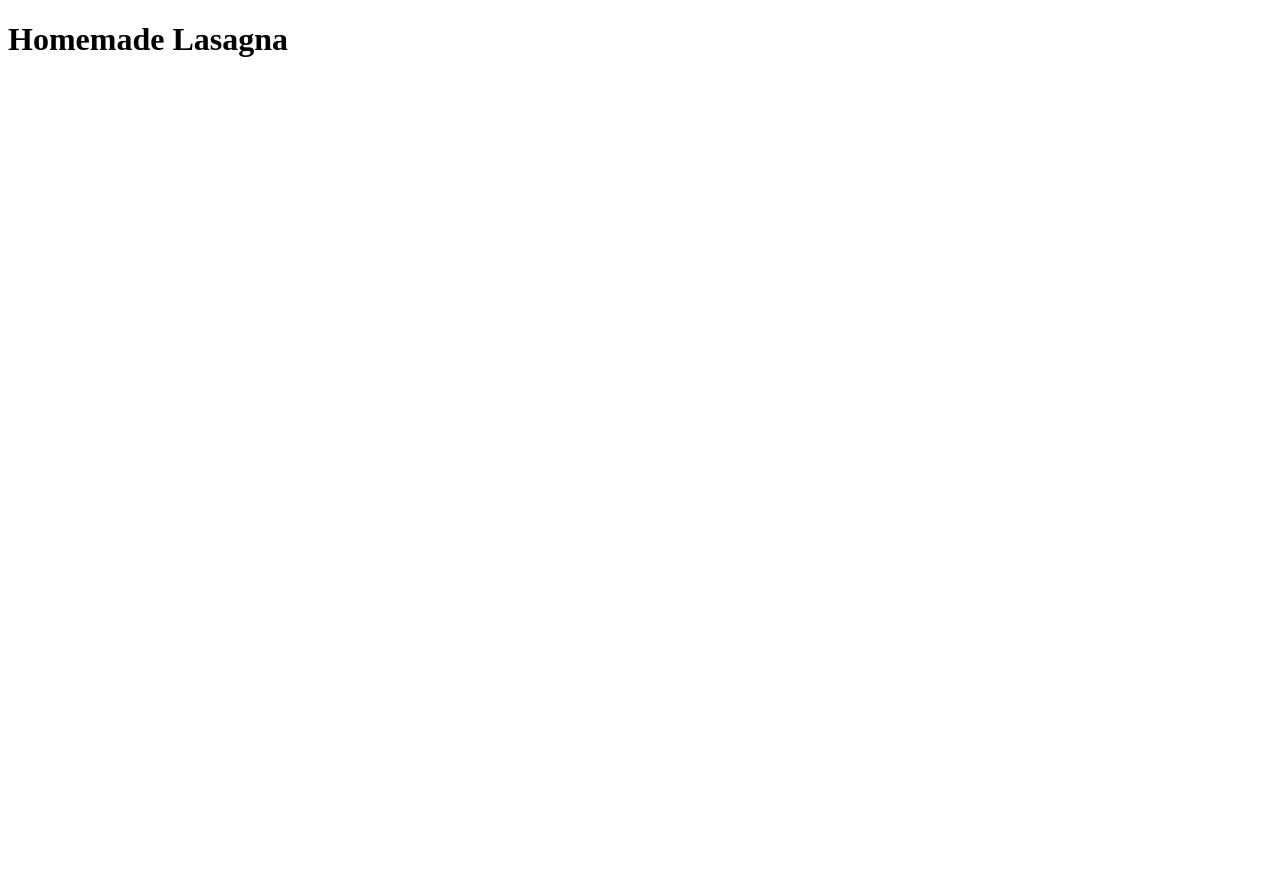
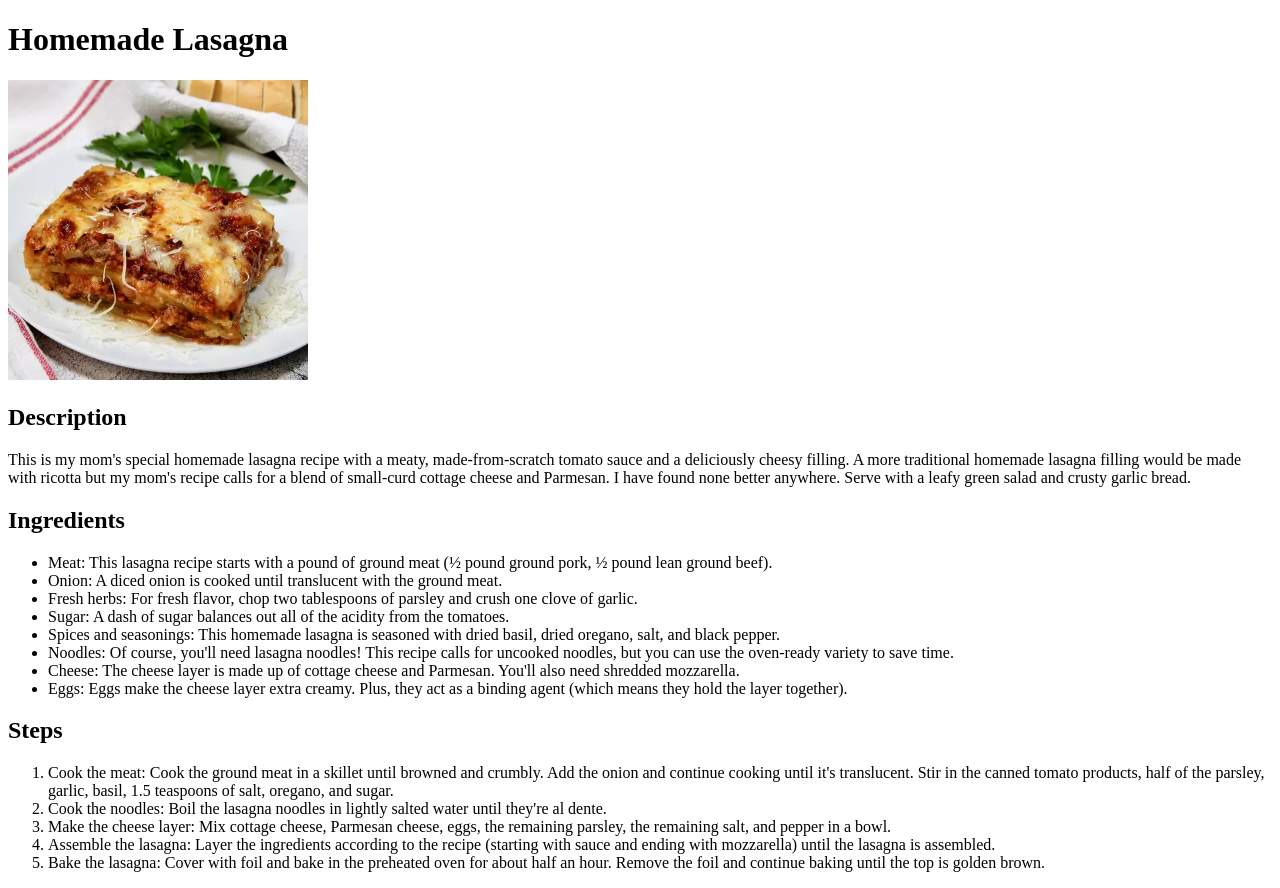
Before and after one commit to Anorakei/Odin-Recipes, a plain HTML site: page recipes/homemade-lasagna.html in a window 1280 px wide. Before the commit the page ends 800 px from the top, so only its background shows below. Drawn offline with Linux system fonts and the light colour scheme.

Commit message:
ADD CONTENTS ON A RECIPE PAGE

```diff
--- a/recipes/homemade-lasagna.html
+++ b/recipes/homemade-lasagna.html
@@ -1,10 +1,32 @@
 <!DOCTYPE html>
-<html lang="en">
-    <head>
+<html>
+    <head lang="en">
         <meta charset="UTF-8">
         <title>Homemade Lasagna</title>
     </head>
     <body>
         <h1>Homemade Lasagna</h1>
+        <img src="../images/homemade_lasagna.webp" alt="A homemade lasagna with corianders and cheese on a plate" height="300" />
+        <h2>Description</h2>
+        <p>This is my mom's special homemade lasagna recipe with a meaty, made-from-scratch tomato sauce and a deliciously cheesy filling. A more traditional homemade lasagna filling would be made with ricotta but my mom's recipe calls for a blend of small-curd cottage cheese and Parmesan. I have found none better anywhere. Serve with a leafy green salad and crusty garlic bread.</p>
+        <h2>Ingredients</h2>
+        <ul>
+            <li>Meat: This lasagna recipe starts with a pound of ground meat (½ pound ground pork, ½ pound lean ground beef).</li>
+            <li>Onion: A diced onion is cooked until translucent with the ground meat.</li>
+            <li>Fresh herbs: For fresh flavor, chop two tablespoons of parsley and crush one clove of garlic.</li>
+            <li>Sugar: A dash of sugar balances out all of the acidity from the tomatoes.</li>
+            <li>Spices and seasonings: This homemade lasagna is seasoned with dried basil, dried oregano, salt, and black pepper.</li>
+            <li>Noodles: Of course, you'll need lasagna noodles! This recipe calls for uncooked noodles, but you can use the oven-ready variety to save time.</li>
+            <li>Cheese: The cheese layer is made up of cottage cheese and Parmesan. You'll also need shredded mozzarella.</li>
+            <li>Eggs: Eggs make the cheese layer extra creamy. Plus, they act as a binding agent (which means they hold the layer together).</li>
+        </ul>
+        <h2>Steps</h2>
+        <ol>
+            <li>Cook the meat: Cook the ground meat in a skillet until browned and crumbly. Add the onion and continue cooking until it's translucent. Stir in the canned tomato products, half of the parsley, garlic, basil, 1.5 teaspoons of salt, oregano, and sugar.</li>
+            <li>Cook the noodles: Boil the lasagna noodles in lightly salted water until they're al dente.</li>
+            <li>Make the cheese layer: Mix cottage cheese, Parmesan cheese, eggs, the remaining parsley, the remaining salt, and pepper in a bowl.</li>
+            <li>Assemble the lasagna: Layer the ingredients according to the recipe (starting with sauce and ending with mozzarella) until the lasagna is assembled.</li>
+            <li>Bake the lasagna: Cover with foil and bake in the preheated oven for about half an hour. Remove the foil and continue baking until the top is golden brown.</li>
+        </ol>
     </body>
 </html>
```
Also changed, not shown: images/homemade_lasagna.webp (added), images/lagsagna.jpg (added).
